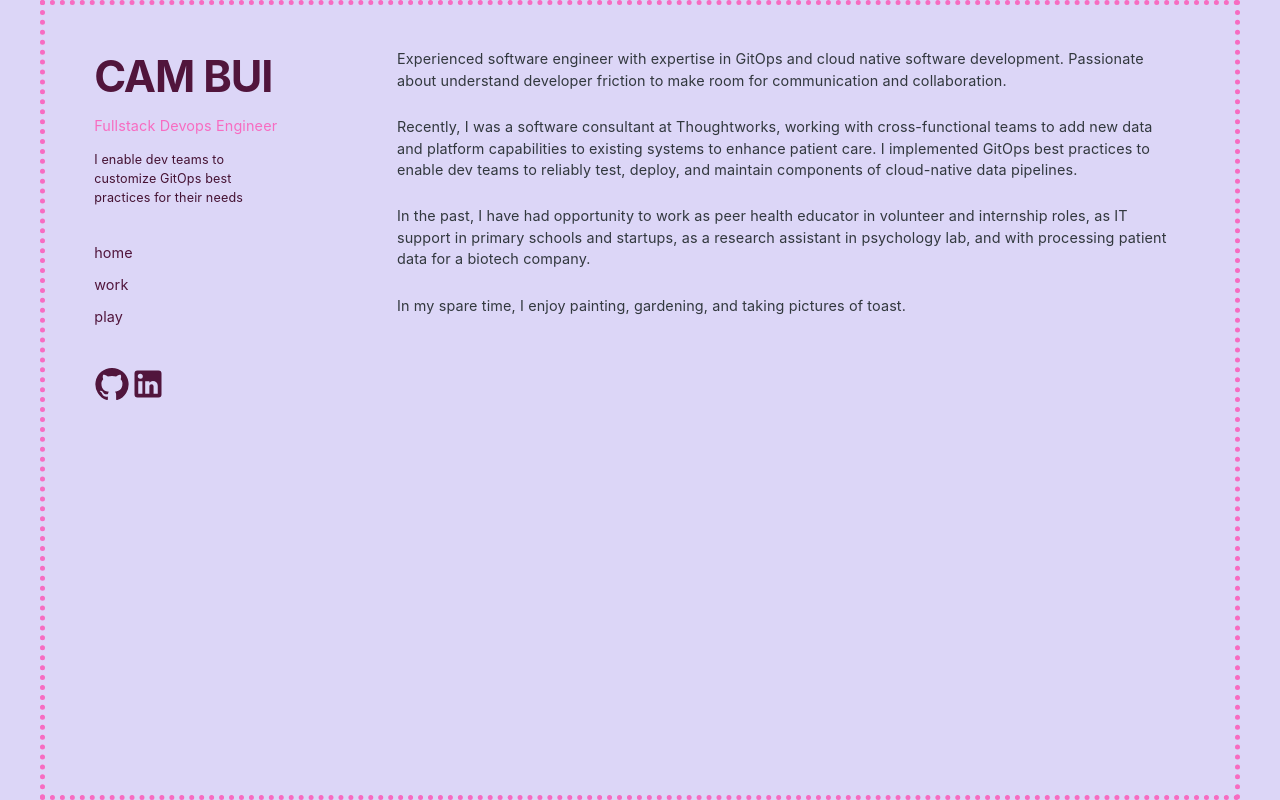
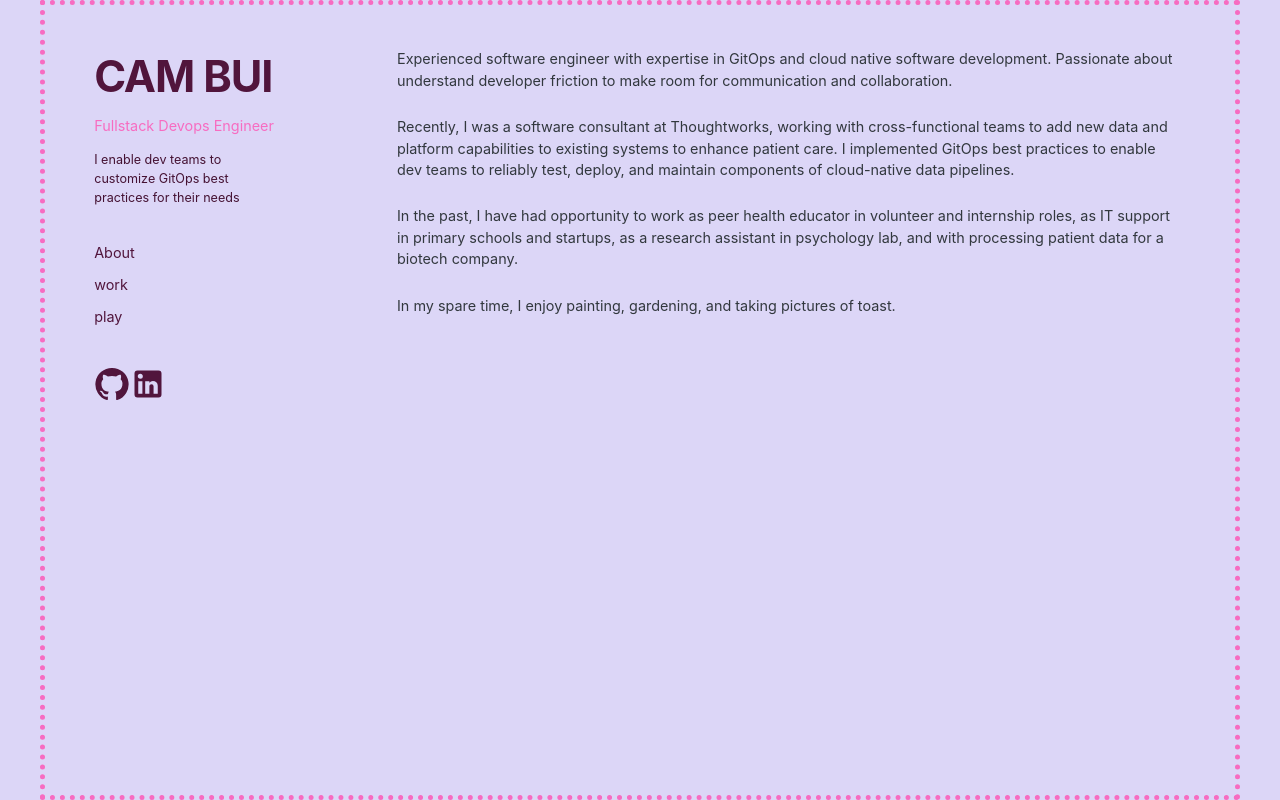
Before and after one commit to ncbui/portfolio, a React (Vite) app: page / in a window 1280 px wide. Built offline with nearby package versions, Linux system fonts and the light colour scheme.

Commit message:
Change Home to About

```diff
--- a/src/App.jsx
+++ b/src/App.jsx
@@ -2,7 +2,7 @@ import { Routes, Route } from 'react-router-dom';
 import { Container } from '@mui/joy';
 import ErrorBoundary from "./components/ErrorBoundary";
 import NavMenu from './components/NavMenu';
-import Home from './pages/Home';
+import About from './pages/About';
 import Work from './pages/Work';
 import Play from './pages/Play';
 import { theme } from "./template/theme";
@@ -39,7 +39,7 @@ export default function App() {
       <ErrorBoundary>
         <NavMenu/>
         <Routes>
-            <Route exact path="/" element={<Home />} />
+            <Route exact path="/" element={<About />} />
             <Route path="/work" element={<Work />} />
             <Route path="/play" element={<Play />} />
             <Route element={<ErrorPage />} />
--- a/src/components/NavMenu.jsx
+++ b/src/components/NavMenu.jsx
@@ -34,7 +34,7 @@ export default function NavMenu() {
           <ListItem >
               <Typography level='body-md'>
                 <Link to="/" >
-                home
+                About
                 </Link>
               </Typography>
           </ListItem >
--- a/src/main.jsx
+++ b/src/main.jsx
@@ -1,7 +1,7 @@
 import React from 'react';
 import ReactDOM from 'react-dom/client';
 import { BrowserRouter} from 'react-router-dom';
-import {CssBaseline, GlobalStyles, } from "@mui/material";
+import {GlobalStyles } from "@mui/material";
 import { ThemeProvider } from '@mui/styles';
 import { theme, global } from './template/theme';
 import App from './App';
@@ -10,7 +10,6 @@ ReactDOM.createRoot(document.getElementById('root')).render(
   <React.StrictMode>
       <BrowserRouter>
         <ThemeProvider theme={theme}>
-          <CssBaseline />
           <GlobalStyles styles={global} />
           <App />
       </ThemeProvider>
--- a/src/pages/Home.jsx
+++ b/src/pages/About.jsx
@@ -1,7 +1,7 @@
 import { Typography } from '@mui/joy';
 import { BodySheets } from '../template/theme';
 
-export default function Home() {
+export default function About() {
   return (
     <BodySheets >
       <Typography>Experienced software engineer with expertise in GitOps and cloud native software development. Passionate about understand developer friction to make room for communication and collaboration.  </Typography>
```
